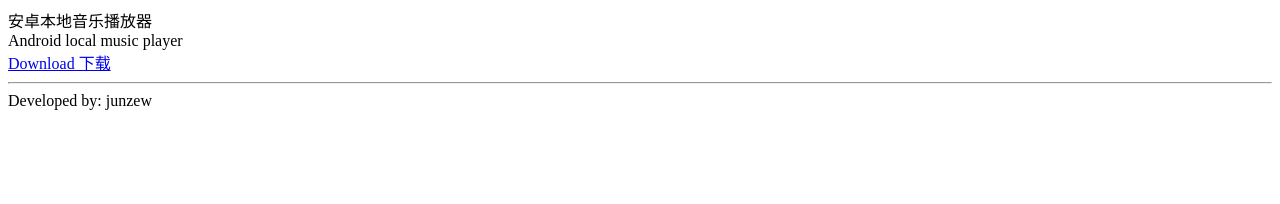
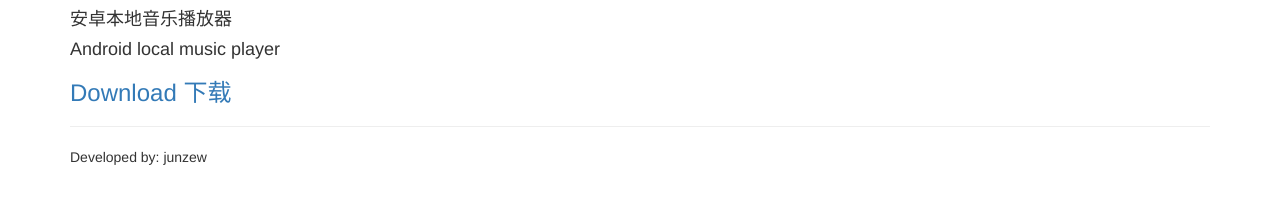
Before and after one commit to junzew/myaudioplayer, a plain HTML site: page index.html in a window 1280 px wide. Drawn offline with nearby package versions, Linux system fonts and the light colour scheme.

Commit message:
Add bootstrap

```diff
--- a/index.html
+++ b/index.html
@@ -2,16 +2,26 @@
 <html>
 <head>
 	<meta charset="utf-8">
+	<link rel="stylesheet" href="https://maxcdn.bootstrapcdn.com/bootstrap/3.3.7/css/bootstrap.min.css" integrity="sha384-BVYiiSIFeK1dGmJRAkycuHAHRg32OmUcww7on3RYdg4Va+PmSTsz/K68vbdEjh4u" crossorigin="anonymous">
+
+<!-- Optional theme -->
+<link rel="stylesheet" href="https://maxcdn.bootstrapcdn.com/bootstrap/3.3.7/css/bootstrap-theme.min.css" integrity="sha384-rHyoN1iRsVXV4nD0JutlnGaslCJuC7uwjduW9SVrLvRYooPp2bWYgmgJQIXwl/Sp" crossorigin="anonymous">
+
+<!-- Latest compiled and minified JavaScript -->
+<script src="https://maxcdn.bootstrapcdn.com/bootstrap/3.3.7/js/bootstrap.min.js" integrity="sha384-Tc5IQib027qvyjSMfHjOMaLkfuWVxZxUPnCJA7l2mCWNIpG9mGCD8wGNIcPD7Txa" crossorigin="anonymous"></script>
 	<title>MyAudioPlayer</title>
 </head>
 
 
 <body>
-安卓本地音乐播放器<br>
-Android local music player<br>
+<div class="container">
+<h4>安卓本地音乐播放器</h4>
+<h4>Android local music player</h4>
+<h3>
 <a href="https://github.com/junzew/myaudioplayer/raw/master/myaudioplayer0.2-app-release.apk">Download 下载</a>
-
+</h3>
 <hr>
 Developed by: junzew
+</div>
 </body>
 </html>
```
